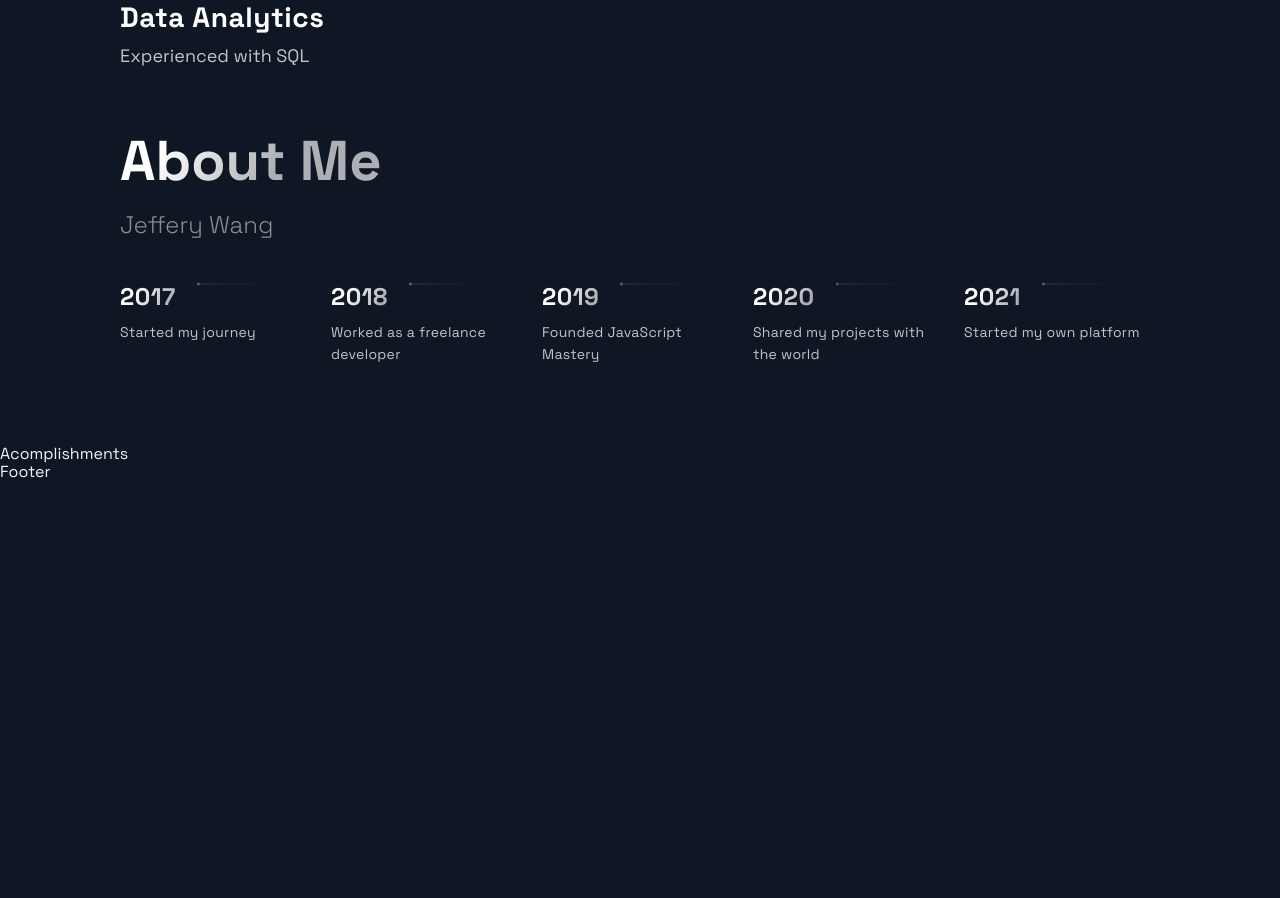
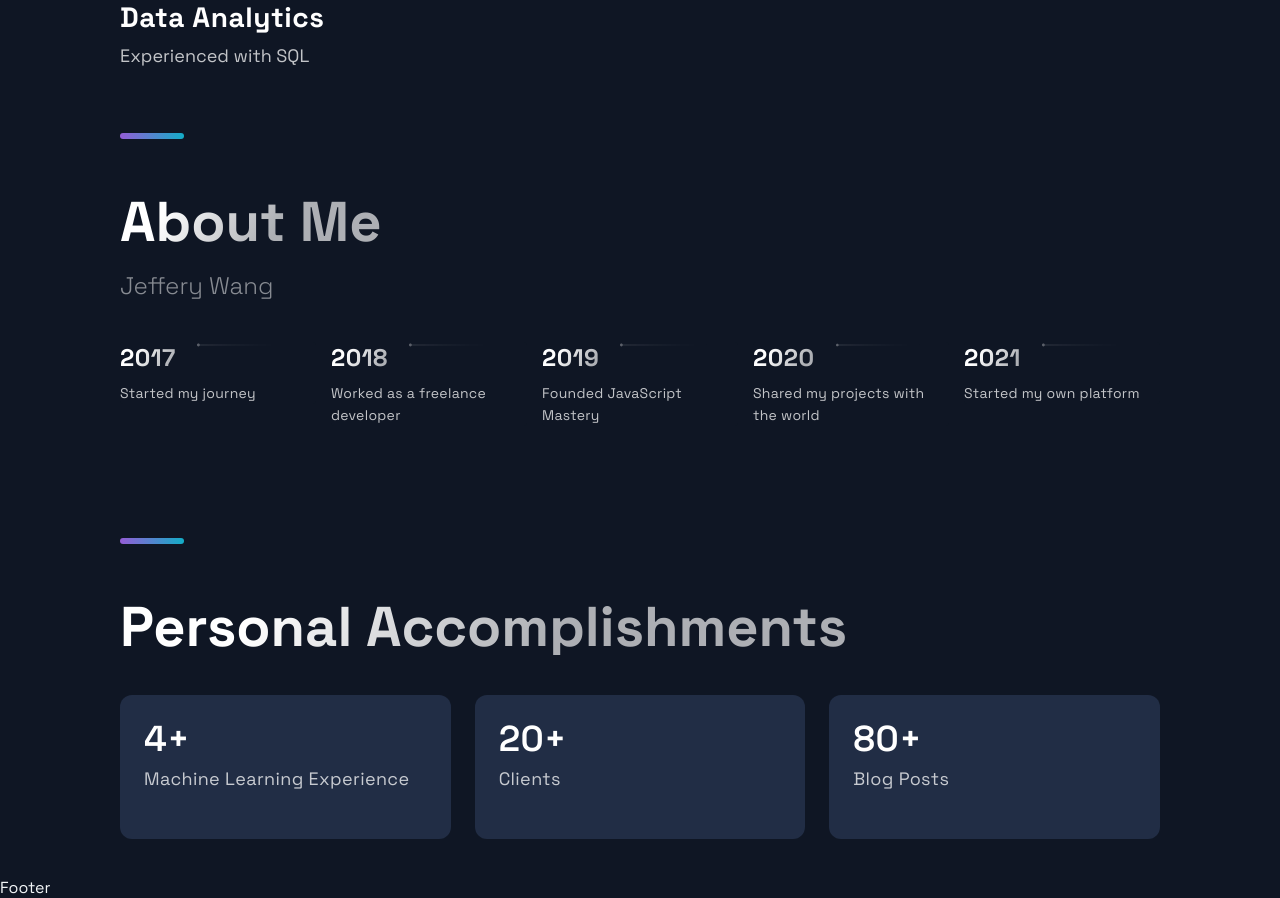
Before and after one commit to swcoding/portfolio_jefferywang, a Next.js app: page / in a window 1280 px wide. Shown: the part 2840-3738 px from the top of the page. Before the commit the page ends 3322 px from the top, so only its background shows below. Built offline with nearby package versions, Linux system fonts and the light colour scheme.

Commit message:
make Personal Accomplishments

```diff
--- a/src/components/Acomplishments/Acomplishments.js
+++ b/src/components/Acomplishments/Acomplishments.js
@@ -1,19 +1,34 @@
-import React from 'react';
+import React from "react";
 
-import { Section, SectionDivider, SectionTitle } from '../../styles/GlobalComponents';
-import { Box, Boxes, BoxNum, BoxText } from './AcomplishmentsStyles';
+import {
+  Section,
+  SectionDivider,
+  SectionTitle,
+} from "../../styles/GlobalComponents";
+import { Box, Boxes, BoxNum, BoxText } from "./AcomplishmentsStyles";
 
 const data = [
-  { number: 20, text: 'Open Source Projects'},
-  { number: 1000, text: 'Students', },
-  { number: 1900, text: 'Github Followers', },
-  { number: 5000, text: 'Github Stars', }
+  { number: 4, text: "Machine Learning Experience" },
+  { number: 20, text: "Clients" },
+  { number: 80, text: "Blog Posts" },
 ];
 
 const Acomplishments = () => (
-  <div>
-    Acomplishments
-  </div>
+  <Section>
+    <SectionDivider></SectionDivider>
+    <br />
+    <br />
+    <br />
+    <SectionTitle>Personal Accomplishments</SectionTitle>
+    <Boxes>
+      {data.map((card, index) => (
+        <Box key={index}>
+          <BoxNum>{card.number}+</BoxNum>
+          <BoxText>{card.text}</BoxText>
+        </Box>
+      ))}
+    </Boxes>
+  </Section>
 );
 
 export default Acomplishments;
--- a/src/components/Acomplishments/AcomplishmentsStyles.js
+++ b/src/components/Acomplishments/AcomplishmentsStyles.js
@@ -1,69 +1,68 @@
-import styled from "styled-components"
+import styled from "styled-components";
 
 export const Boxes = styled.div`
   width: 100%;
   display: grid;
-  grid-template-columns: repeat(4, 1fr);
+  grid-template-columns: repeat(3, 1fr);
   gap: 24px;
   margin: 24px 0 40px;
 
-  @media ${props => props.theme.breakpoints.md}{
+  @media ${(props) => props.theme.breakpoints.md} {
     gap: 16px;
     margin: 20px 0 32px;
     grid-template-columns: repeat(auto-fit, minmax(140px, 1fr));
   }
 
-  @media ${props => props.theme.breakpoints.sm}{
+  @media ${(props) => props.theme.breakpoints.sm} {
     display: grid;
     grid-template-columns: repeat(2, 1fr);
     gap: 10px;
     max-width: 500px;
     margin: 24px auto;
   }
-`
+`;
 
 export const Box = styled.div`
-  background: #212D45;
+  background: #212d45;
   border-radius: 12px;
   height: 144px;
   padding: 24px;
-  @media ${props => props.theme.breakpoints.lg} {
+  @media ${(props) => props.theme.breakpoints.lg} {
     height: 210px;
-
   }
 
-  @media ${props => props.theme.breakpoints.md} {
+  @media ${(props) => props.theme.breakpoints.md} {
     height: 135px;
     padding: 16px;
   }
 
-  @media ${props => props.theme.breakpoints.sm} {
+  @media ${(props) => props.theme.breakpoints.sm} {
     height: 110px;
     padding: 12px;
 
-    &:nth-child(2n){
-      grid-row:2;
+    &:nth-child(2n) {
+      grid-row: 2;
     }
   }
-`
+`;
 export const BoxNum = styled.h5`
   font-style: normal;
   font-weight: 600;
   font-size: 36px;
   line-height: 40px;
   letter-spacing: 0.01em;
-  color: #FFFFFF;
+  color: #ffffff;
   margin-bottom: 8px;
 
-  @media ${props => props.theme.breakpoints.md} {
+  @media ${(props) => props.theme.breakpoints.md} {
     font-size: 28px;
     line-height: 32px;
   }
-  @media ${props => props.theme.breakpoints.sm} {
+  @media ${(props) => props.theme.breakpoints.sm} {
     font-size: 24px;
     line-height: 26px;
   }
-`
+`;
 
 export const BoxText = styled.p`
   font-style: normal;
@@ -73,16 +72,16 @@
   letter-spacing: 0.02em;
   color: rgba(255, 255, 255, 0.75);
 
-  @media ${props => props.theme.breakpoints.md}{
+  @media ${(props) => props.theme.breakpoints.md} {
     font-size: 16px;
     line-height: 20px;
-  };
+  }
 
-  @media ${props => props.theme.breakpoints.sm} {
+  @media ${(props) => props.theme.breakpoints.sm} {
     font-size: 10px;
     line-height: 14px;
   }
-`
+`;
 
 export const Join = styled.div`
   display: flex;
@@ -91,19 +90,19 @@
   align-items: center;
   padding-bottom: 80px;
 
-  @media ${props => props.theme.breakpoints.md}{
+  @media ${(props) => props.theme.breakpoints.md} {
     display: flex;
     justify-content: center;
     padding-bottom: 64px;
   }
 
-  @media ${props => props.theme.breakpoints.sm}{
+  @media ${(props) => props.theme.breakpoints.sm} {
     display: flex;
     flex-direction: column;
     align-items: center;
     padding-bottom: 32px;
   }
-`
+`;
 
 export const JoinText = styled.h5`
   display: flex;
@@ -112,23 +111,23 @@
   letter-spacing: 0.02em;
   color: rgba(255, 255, 255, 0.5);
 
-@media ${props => props.theme.breakpoints.md}{
+  @media ${(props) => props.theme.breakpoints.md} {
     line-height: 32px;
     font-size: 20px;
-};
+  }
 
-@media ${props => props.theme.breakpoints.sm}{
+  @media ${(props) => props.theme.breakpoints.sm} {
     font-size: 16px;
     line-height: 24px;
     margin: 0 0 16px;
   }
-`
+`;
 
 export const IconContainer = styled.div`
   display: flex;
 
-  @media ${props => props.theme.breakpoints.sm}{
+  @media ${(props) => props.theme.breakpoints.sm} {
     width: 160px;
     justify-content: space-between;
   }
-`
+`;
--- a/src/components/TimeLine/TimeLine.js
+++ b/src/components/TimeLine/TimeLine.js
@@ -61,6 +61,10 @@
 
   return (
     <Section id="about">
+      <SectionDivider></SectionDivider>
+      <br />
+      <br />
+      <br />
       <SectionTitle>About Me</SectionTitle>
       <SectionText>Jeffery Wang</SectionText>
       <CarouselContainer ref={carouselRef}>
```
Lines whose indentation alone changed are shown as unchanged.
